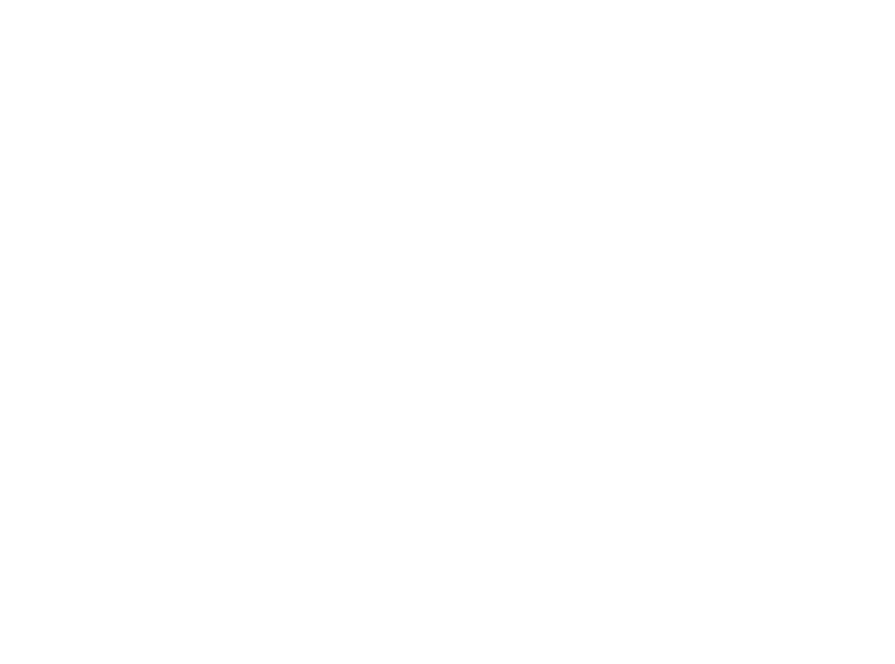
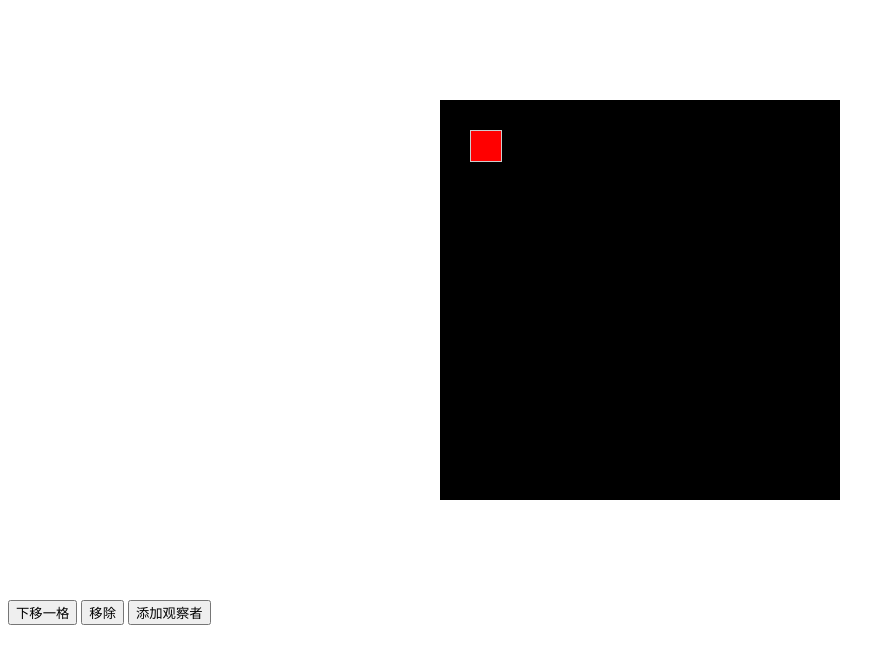
Before and after one commit to Roseeeeeeeeeeeeeeeeee/TS-OO-tetris, a website built with webpack: page public/index.html in a window 1280 px wide. Shown: the whole page, without its empty margins (0-895 px from the left). Built offline with nearby package versions, Linux system fonts and the light colour scheme.

Commit message:
完成小方块的显示类

```diff
--- a/package.json
+++ b/package.json
@@ -6,7 +6,11 @@
     "typescript": "^5.8.3",
     "webpack": "^4.30.0",
     "webpack-cli": "^3.3.1",
-    "webpack-dev-server": "^3.3.1"
+    "webpack-dev-server": "^3.3.1",
+    "@types/jquery": "^3.3.29"
+  },
+  "dependencies": {
+    "jquery": "^3.4.0"
   },
   "scripts": {
     "build": "webpack --mode=production",
--- a/public/index.html
+++ b/public/index.html
@@ -4,8 +4,22 @@
     <meta charset="UTF-8">
     <meta name="viewport" content="width=device-width, initial-scale=1.0">
     <title>tetris</title>
+    <style>
+        #root{
+            width: 400px;
+            height: 400px;
+            background-color: black;
+            margin: 100px auto;
+            position: relative;
+        }
+    </style>
 </head>
 <body>
     <div id="root"></div>
+    <div class="btns">
+        <button id="btnDown">下移一格</button>
+        <button id="btnR">移除</button>
+        <button id="btnAdd">添加观察者</button>
+    </div>
 </body>
 </html>
--- a/src/core-data/Square.ts
+++ b/src/core/Square.ts
@@ -29,6 +29,9 @@
     }
     set viewer(val){
         this._viewer = val
+        if(val){
+            this.viewer?.show()
+        }
     }
 
 }
--- /dev/null
+++ b/src/core/Viewers/PageConfig.ts
@@ -0,0 +1,8 @@
+
+
+export default {
+   squareSize:{
+    with:30,
+    height:30
+   }
+}
--- /dev/null
+++ b/src/core/Viewers/SquarePageViewer.ts
@@ -0,0 +1,45 @@
+import { Square } from "../Square";
+import { IViewer } from "../types";
+import $ from 'jquery'
+import PageConfig from "./PageConfig";
+
+export class SquarePageViewer implements IViewer{
+    private dom?:JQuery<HTMLElement>
+    private isRemoved:boolean = false
+    constructor(
+        private square:Square,
+        private container:JQuery<HTMLElement>
+
+    ){
+
+    }
+    show(): void {
+        if(this.isRemoved){
+            return
+        }
+        if(!this.dom){
+            this.dom = $('<div>').css({
+                position:'absolute',
+                width:PageConfig.squareSize.with,
+                height:PageConfig.squareSize.height,
+                boxSizing:'boeder-box',
+                border:'1px solid #ccc'
+            }).appendTo(this.container)
+
+        }
+        this.dom.css({
+            left : this.square.point.x * PageConfig.squareSize.with,
+            top  : this.square.point.y * PageConfig.squareSize.height,
+            backgroundColor : this.square.color
+        })
+    }
+    remove(): void {
+       if(this.dom && !this.isRemoved)
+       {
+        this.dom.remove()
+        this.isRemoved = true
+       }
+
+    }
+
+}
--- a/src/index.ts
+++ b/src/index.ts
@@ -1,16 +1,27 @@
-import { Square } from "./core-data/Square";
-import { IViewer } from "./core-data/types";
+import { Square } from "./core/Square";
+import { SquarePageViewer } from "./core/Viewers/SquarePageViewer";
+import $ from 'jquery'
 
-class ConsoleViewer implements IViewer {
-  constructor(private square: Square) {}
-  show(): void {
-    console.log(this.square.point, this.square.color);
-  }
-  remove(): void {}
+const sq = new Square()
+sq.viewer = new SquarePageViewer(sq,$('#root'))
+sq.color = 'red'
+sq.viewer.show()
+sq.point = {
+    x:1,
+    y:1
 }
-const sq = new Square();
-sq.viewer = new ConsoleViewer(sq)
-sq.viewer.show();
-sq.point = {
-    x:100,y:5000
-}
+$('#btnDown').on('click',function(){
+    sq.point = {
+        x:sq.point.x,
+        y:sq.point.y + 1
+    }
+})
+$('#btnR').on('click',()=>{
+    if(sq.viewer){
+        sq.viewer.remove()
+    }
+})
+$('#btnAdd').on('click',()=>{
+    sq.viewer = new SquarePageViewer(sq,$('#root'))
+
+})
```
Also changed, not shown: src/core/types/index.ts (renamed from src/core-data/types/index.ts), 1 other file.
